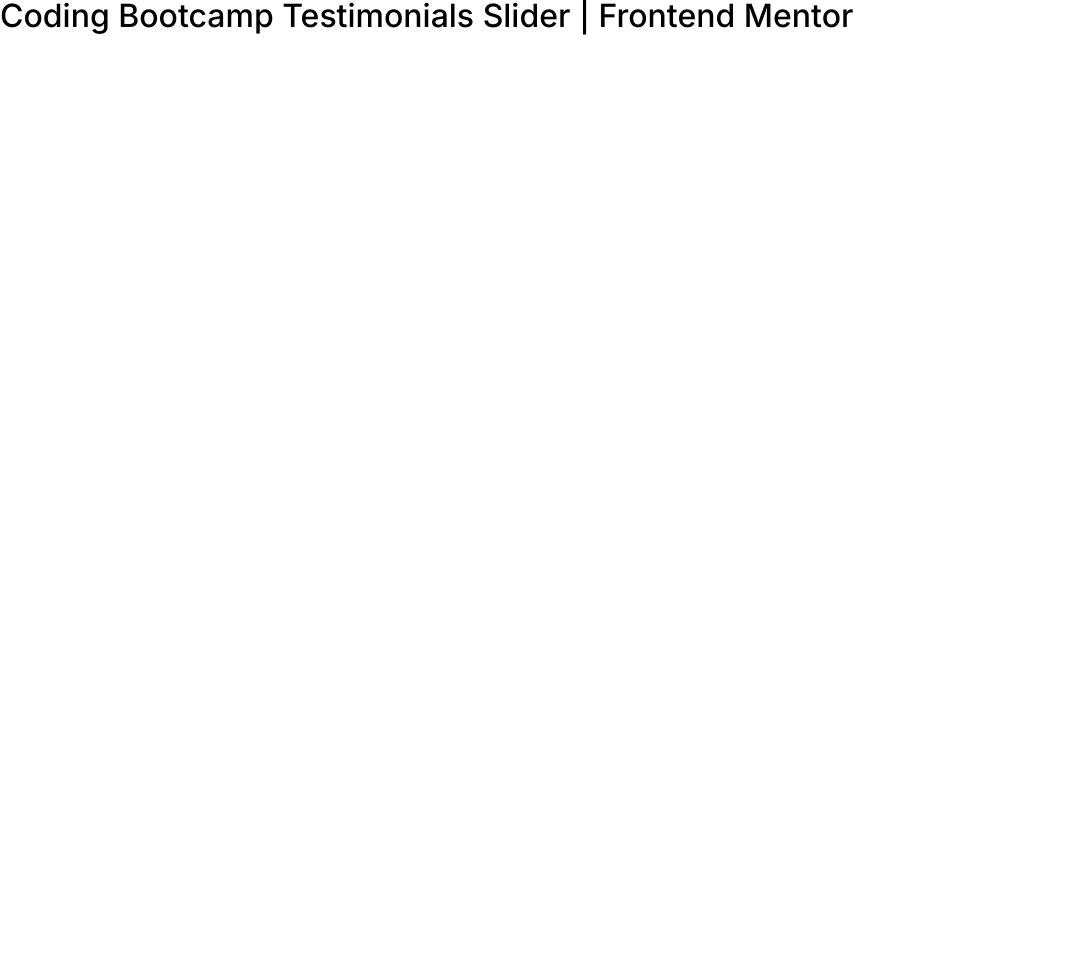
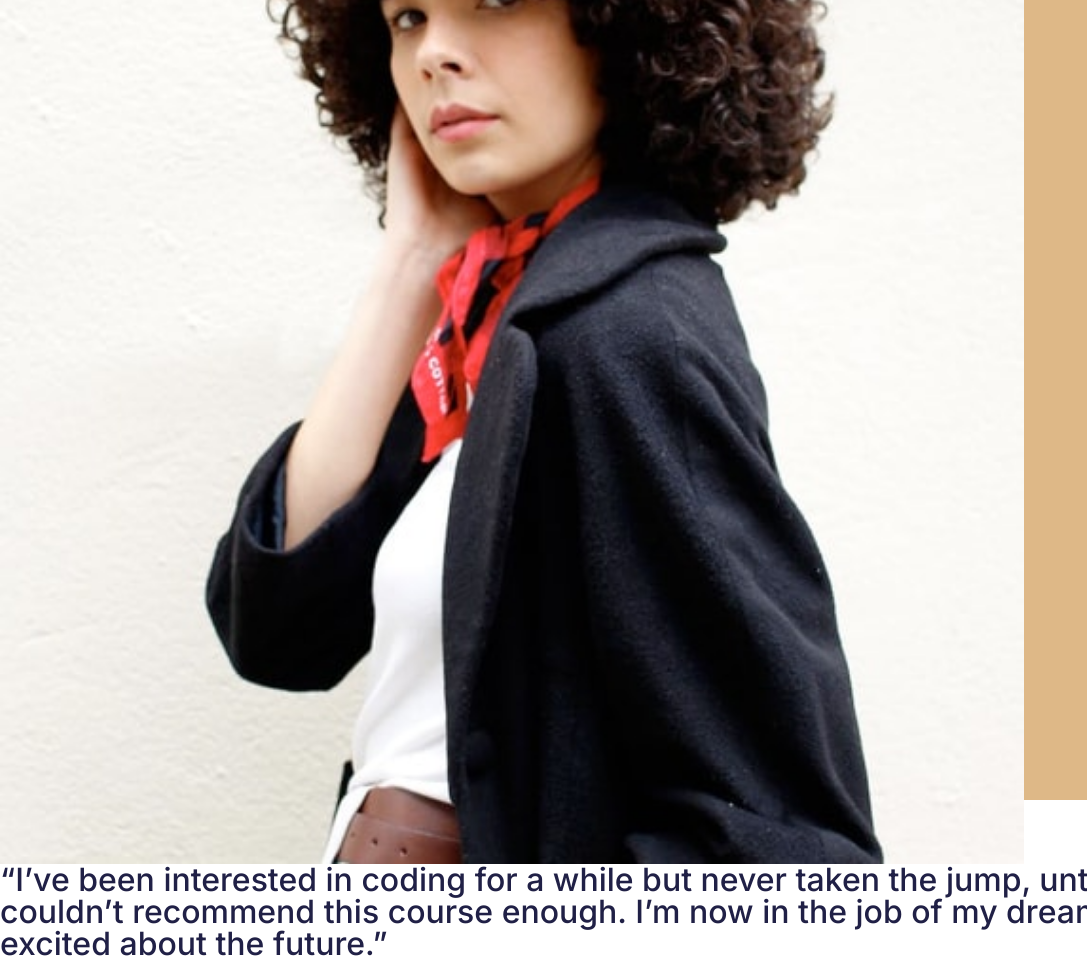
Before and after one commit to juliolegrec/coding-bootcamp-testimonials-slider, a website built with Parcel: page src/index.html in a window 1280 px wide. Shown: the whole page, without its empty margins (0-1087 px from the left). Before the commit the page ends 800 px from the top, so only its background shows below. Built offline with nearby package versions, Linux system fonts and the light colour scheme.

Commit message:
Just starting...

```diff
--- a/src/index.html
+++ b/src/index.html
@@ -10,7 +10,11 @@
   <link rel="stylesheet" href="./styles/main.scss">
 </head>
 <body>
-  <h1>Coding Bootcamp Testimonials Slider | Frontend Mentor</h1>
+  <figure class="testimonial">
+    <img src="./images/image-tanya.jpg" alt="">
+    <blockquote>“I’ve been interested in coding for a while but never taken the jump, until now. I couldn’t recommend this course enough. I’m now in the job of my dreams and so excited about the future.”</blockquote>
+  </figure>
+
   <script src="./scripts/script.ts"></script>
 </body>
 </html>
--- a/src/styles/main.scss
+++ b/src/styles/main.scss
@@ -1,6 +1,25 @@
 @import './reset';
+
+:root {
+	--dark-blue: hsl(240, 38%, 20%);
+	--grayish-blue: hsl(240, 18%, 77%);
+}
 
 body {
 	font-size: 32px;
 	font-family: 'Inter', sans-serif;
+	color: var(--dark-blue);
 }
+
+figure.testimonial {
+	width: 100vw;
+	height: 100vh;
+	background-color: burlywood;
+	display: flex;
+	flex-direction: column;
+	justify-content: center;
+
+	img {
+		width: 80%;
+	}
+}
```
Also changed, not shown: src/images/favicon-32x32.png (added), src/images/icon-next.svg (added), src/images/icon-prev.svg (added), src/images/image-john.jpg (added), src/images/image-tanya.jpg (added), src/images/pattern-bg.svg (added), src/images/pattern-curve.svg (added), src/images/pattern-quotes.svg (added).
